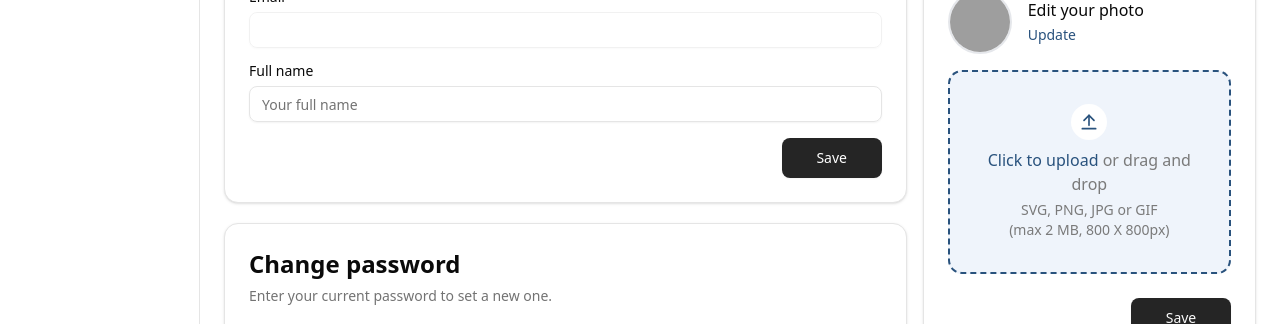
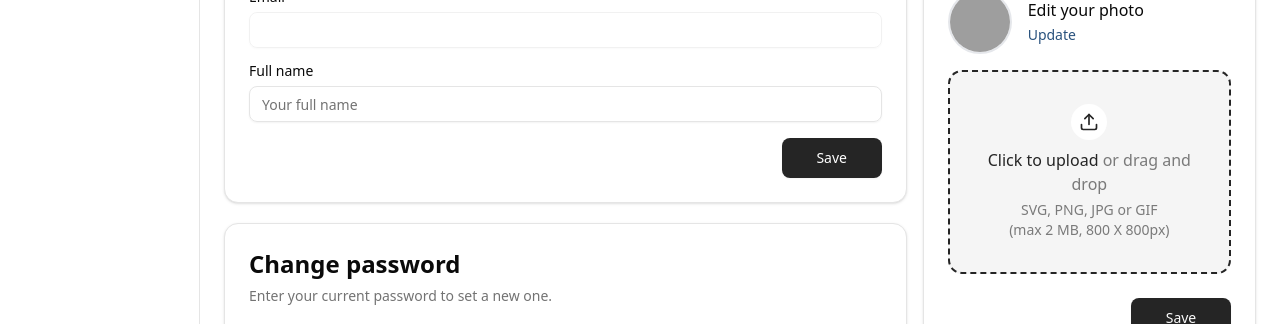
Before and after one commit to RobustAgency/ai-change-management-frontend, a Next.js app: page /settings in a window 1280 px wide. Shown: the part 387-711 px from the top of the page. Built offline with nearby package versions, Linux system fonts and the light colour scheme; no server answers; grey boxes are pictures that could not be loaded.

Commit message:
Replace custom upload icon with Lucide's Upload component in ProfilePhoto, and update styles for improved consistency and accessibility.

```diff
--- a/components/settings/ProfilePhoto.tsx
+++ b/components/settings/ProfilePhoto.tsx
@@ -7,6 +7,7 @@ import { createClient } from '@/lib/supabase/client'
 import { useAuth } from '@/providers/AuthProvider'
 import { Button } from '@/components/ui/button'
 import { Card, CardContent, CardDescription, CardHeader, CardTitle } from '@/components/ui/card'
+import { Upload } from 'lucide-react'
 
 const PLACEHOLDER = 'https://upload.wikimedia.org/wikipedia/commons/8/89/Portrait_Placeholder.png'
 const BUCKET = 'avatars'
@@ -224,19 +225,14 @@ const ProfilePhoto = () => {
                 <div
                     onDrop={handleDrop}
                     onDragOver={handleDragOver}
-                    className="border-2 border-dashed border-[#29527D] rounded-xl p-8 text-center text-[#7A7A7A] mb-6 bg-[#EFF4FB] cursor-pointer select-none"
+                    className="border-2 border-dashed border-primary rounded-xl p-8 text-center text-[#7A7A7A] mb-6 bg-muted cursor-pointer select-none"
                     onClick={openFileDialog}
                 >
                     <div className='bg-white w-max rounded-full p-2 mx-auto mb-2'>
-                        {/* Simple upload icon substitute */}
-                        <svg width="20" height="20" viewBox="0 0 24 24" fill="none" xmlns="http://www.w3.org/2000/svg">
-                            <path d="M12 16V4" stroke="#29527D" strokeWidth="2" strokeLinecap="round" strokeLinejoin="round" />
-                            <path d="M6 10L12 4L18 10" stroke="#29527D" strokeWidth="2" strokeLinecap="round" strokeLinejoin="round" />
-                            <path d="M20 20H4" stroke="#29527D" strokeWidth="2" strokeLinecap="round" strokeLinejoin="round" />
-                        </svg>
+                        <Upload className='size-5 text-primary' />
                     </div>
                     <div>
-                        <span className="text-[#29527D] cursor-pointer">Click to upload</span> or drag and drop
+                        <span className="text-primary cursor-pointer">Click to upload</span> or drag and drop
                     </div>
                     <div className="text-sm mt-1">SVG, PNG, JPG or GIF<br />(max 2 MB, 800 X 800px)</div>
                 </div>
```
